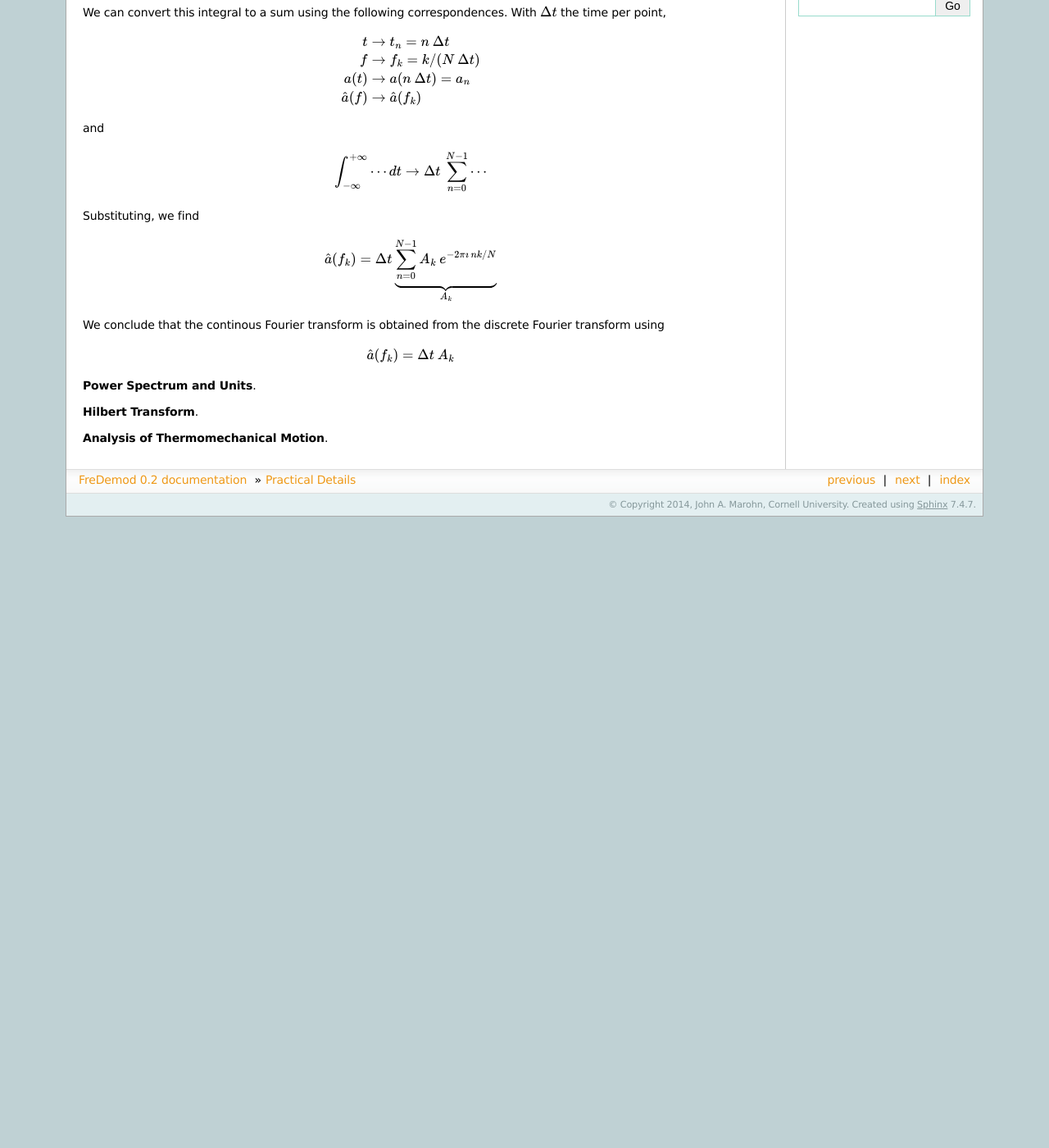
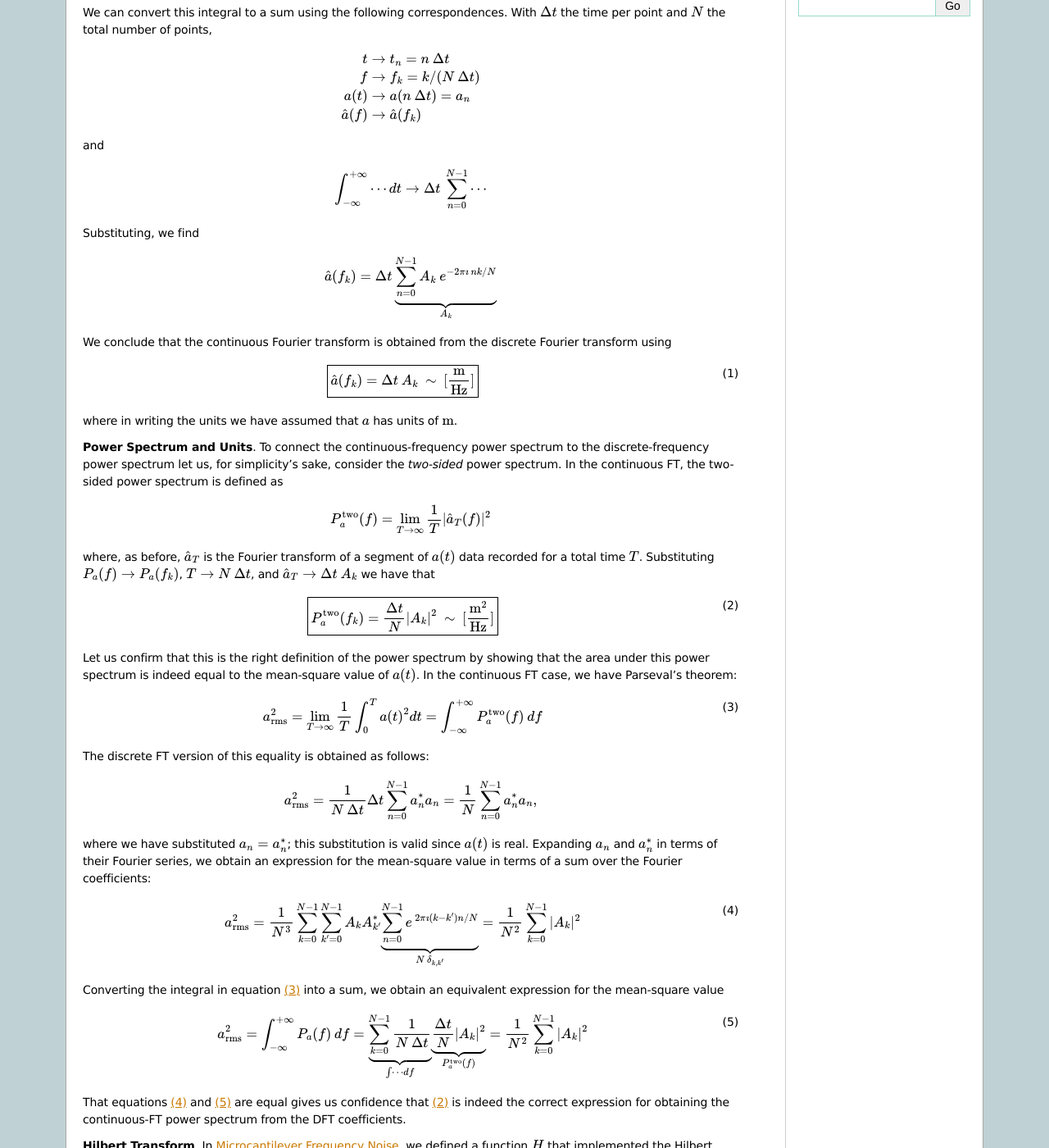
Before and after one commit to JohnMarohn/FreqDemod, a Sphinx documentation site: the page built from docs/background3.rst, in a window 1280 px wide and 1400 px high, scrolled down 323 px. Shown: the whole window at 82% size. Built offline with Sphinx 7.4.7, drawn with Linux system fonts in a browser that asks for light colours; before the commit the page ends 953 px from its top, so only the background shows below that; some of the changed text lies outside the part shown.

Commit message:
background3(): add discussion of the power spectrum and Hilbert transform.  Start discussing curve fitting with units.

```diff
--- a/docs/background1.rst
+++ b/docs/background1.rst
@@ -1,5 +1,5 @@
 Microcantilever Thermomechanical Fluctuations
----------------------------------------------
+=============================================
 
 **Overview**.  In this tutorial we examine the steady-state response of a microcantilever to both a coherent and an incoherent driving force.  The cantilever is modeled classically as a damped harmonic oscillator.
 
--- a/docs/background3.rst
+++ b/docs/background3.rst
@@ -10,7 +10,7 @@
     \hat{a}(f) = \int_{-\infty}^{+\infty} dt \:
         a(t) \: e^{-2 \pi \imath f t }
 
-We can convert this integral to a sum using the following correspondences.  With :math:`\Delta t` the time per point,
+We can convert this integral to a sum using the following correspondences.  With :math:`\Delta t` the time per point and :math:`N` the total number of points,
 
 .. math::
 
@@ -35,16 +35,135 @@
     \hat{a}(f_k) = \Delta t \:  \underbrace{\sum_{n = 0}^{N-1} A_k
         \: e^{-2 \pi \imath \, n k / N}}_{A_k}
 
-We conclude that the continous Fourier transform is obtained from the discrete Fourier transform using
+We conclude that the continuous Fourier transform is obtained from the discrete Fourier transform using
+
+.. math::
+    :label: eq:hatak
+
+    \boxed{
+        \hat{a}(f_k) = \Delta t \: A_k \:
+            \sim \: [\dfrac{\text{m}}{\text{Hz}}]
+    }
+
+where in writing the units we have assumed that :math:`a` has units of :math:`\text{m}`.
+
+**Power Spectrum and Units**.  To connect the continuous-frequency power spectrum to the discrete-frequency power spectrum let us, for simplicity's sake,  consider the *two-sided* power spectrum.  In the continuous FT, the two-sided power spectrum is defined as
 
 .. math::
 
-    \hat{a}(f_k) = \Delta t \: A_k
+    P_{a}^{\text{two}}(f)
+    = \lim_{T \rightarrow \infty} \dfrac{1}{T} | {\hat{a}}_{T}(f) |^2
 
-**Power Spectrum and Units**.
+where, as before, :math:`{\hat{a}}_{T}` is the Fourier transform of a segment of :math:`a(t)` data recorded for a total time :math:`T`.  Substituting :math:`P_{a}(f) \rightarrow  P_{a}(f_k)`, :math:`T  \rightarrow N \: \Delta t`, and :math:`{\hat{a}}_{T} \rightarrow \Delta t \: A_k` we have that
 
-**Hilbert Transform**.
+.. math::
+    :label: eq:Patwo
 
-**Analysis of Thermomechanical Motion**.
+    \boxed{
+        P_{a}^{\text{two}}(f_k) = \dfrac{\Delta t}{N}| A_k |^2 \:
+            \sim \: [\dfrac{\text{m}^2}{\text{Hz}}]
+    }
+
+Let us confirm that this is the right definition of the power spectrum by showing that the area under this power spectrum is indeed equal to the mean-square value of :math:`a(t)`.  In the continuous FT case, we have Parseval's theorem:
+
+.. math::
+    :label: eq:Par
+
+    a_{\text{rms}}^2
+    = \lim_{T \rightarrow \infty} \frac{1}{T} \int_{0}^{T} a(t)^2 dt
+    = \int_{-\infty}^{+\infty} P_{a}^{\text{two}}(f) \: df
+
+The discrete FT version of this equality is obtained as follows:
+
+.. math::
+
+     a_{\text{rms}}^2
+     = \frac{1}{N \: \Delta t} \Delta t \sum_{n = 0}^{N-1} a_n^{*} a_n
+     = \frac{1}{N} \sum_{n = 0}^{N-1} a_n^{*} a_n,
+
+where we have substituted :math:`a_n = a_n^{*}`; this substitution is valid since :math:`a(t)` is real.  Expanding :math:`a_n` and :math:`a_n^{*}` in terms of their Fourier series, we obtain an expression for the mean-square value in terms of a sum over the Fourier coefficients:
+
+.. math::
+    :label: eq:ams1
+
+    a_{\text{rms}}^2
+    = \frac{1}{N^3} \sum_{k = 0}^{N-1} \sum_{k^\prime = 0}^{N-1}
+        A_k A_{k^\prime}^{*}
+    \underbrace{\sum_{n = 0}^{N-1} e^{\, 2 \pi \imath (k - k^\prime) n/N}}_{N \, \delta_{k,k^\prime}}
+    = \frac{1}{N^2} \sum_{k = 0}^{N-1} | A_k |^2
+
+Converting the integral in equation :eq:`eq:Par` into a sum, we obtain an equivalent expression for the mean-square value
+
+.. math::
+    :label: eq:ams2
+
+    a_{\text{rms}}^2 = \int_{-\infty}^{+\infty} P_{a}(f) \: df
+     = \underbrace{\sum_{k = 0}^{N-1} \frac{1}{N \: \Delta t}}_{\int \cdots df}
+      \underbrace{\frac{\Delta t}{N}| A_k |^2}_{P_{a}^{\text{two}}(f)}
+     = \frac{1}{N^2} \sum_{k = 0}^{N-1} | A_k |^2
+
+That equations :eq:`eq:ams1` and  :eq:`eq:ams2` are equal gives us confidence that :eq:`eq:Patwo` is indeed the correct expression for obtaining the continuous-FT power spectrum from the DFT coefficients.
+
+**Hilbert Transform**.  In :ref:`FreqNoise`, we defined a function :math:`H` that implemented the Hilbert transform in Fourier space:
+
+.. math::
+
+    H(f)\: \widehat{\delta x}(f) = \widehat{\delta y}(f).
+
+The function was given as
+
+.. math::
+
+   H(f) = \begin{cases}
+   +\imath & \text{if } f < 0 \\
+   0 & \text{if } f = 0 \\
+   -\imath & \text{if} f > 0
+   \end{cases}
+
+In the following code, we compute the Hilbert transform by a different route.
+Consider the function
+
+.. math::
+
+    {\delta z}(t) = {\delta x}(t) + \imath \: {\delta y}(t).
+
+The measured data is the real part of :math:`{\delta z}` while the Hilbert transform of the data is contained in the imaginary part of :math:`{\delta z}`.
+How can we obtain :math:`\delta z` from :math:`\delta x}`?  The required function can be inferred by considering
+
+.. math::
+
+    \widehat{\delta z}(f)
+    = \widehat{\delta x}(f) + \imath \: \widehat{\delta y}(f)
+    = \underbrace{(1 + \imath \: H(f))}_{\equiv Hc(f)} \: \widehat{\delta x}(f)
+
+The function we want is thus
+
+.. math::
+
+   Hc(f) = \begin{cases}
+   0 & \text{if } f < 0 \\
+   1 & \text{if } f = 0 \\
+   2 & \text{if} f > 0
+   \end{cases}
+
+So defined,
+
+.. math::
+
+    Hc(f)\: \widehat{\delta x}(f) = \widehat{\delta z}(f).
+
+For lack of a better term, we'll call :math:`Hc` the complex Hilbert transform.
+
+**Analysis of Thermomechanical Motion**.  We will fit the power spectrum of cantilever position fluctuation to the function
+
+.. math::
+
+    P_{\delta z}^{\text{therm}}(f)
+    =  \dfrac{k_b T \tau_0^2}{\Gamma}
+        \dfrac{1}{(\pi \tau_0)^4(f_0^2 - f^2)^2 + (\pi \tau_0)^2 f^2}
+
+To avoid numerical-precision problems in the curve-fitting algorithm, it is important that the dependent variable :math:`P_{\delta z}^{\text{therm}}`, the independent variable :math:`f`, and the fit parameters :math:`\Gamma`, :math:`f_0`, and :math:`\tau_0` all be of order unity.  In non-linear least-squares fitting, this order-unity condition is usually achieved by carefully choosing units for the quantities of interest.
+
+We can easily arrange for the independent variable to be of order unity by working with frequency in units of kilohertz, :math:`f \sim [\text{kHz}]`.  We can arrange for the dependent variable to be of order unity by working with the cantilever position :math:`x(t)` in units of nanometers; this will give the dependent variable units of :math:`P_{\delta z}^{\text{therm}} \sim [\text{nm}^2 \: \text{Hz}^{-1}]`.
 
 .. cross referencing: http://sphinx-doc.org/markup/inline.html
--- a/docs/index.rst
+++ b/docs/index.rst
@@ -8,6 +8,7 @@
 
    intro.rst
    quickstart.rst
+   background.rst
    background1.rst
    background2.rst
    background3.rst
```
Also changed, not shown: other parts of docs/background3.rst (+1 -1 lines), docs/background2.rst (+5 -3 lines).
